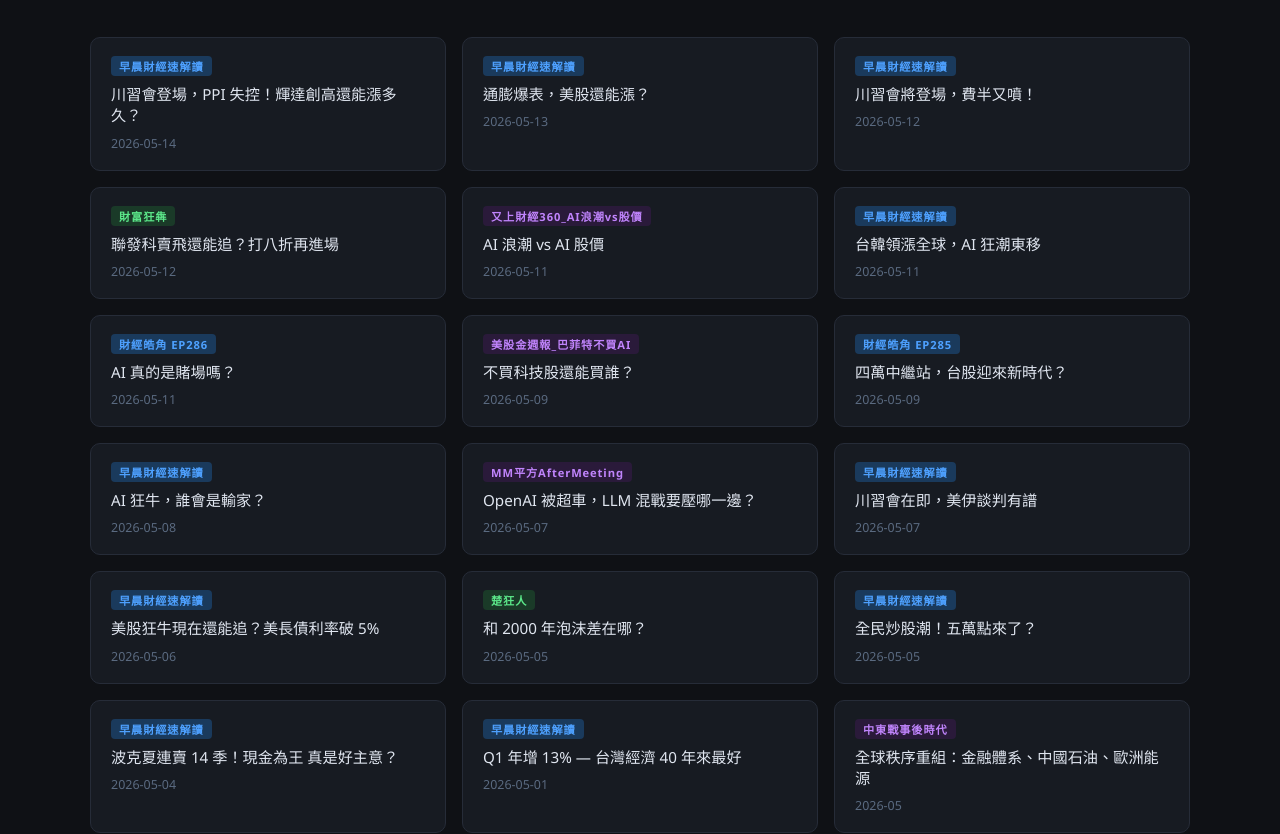
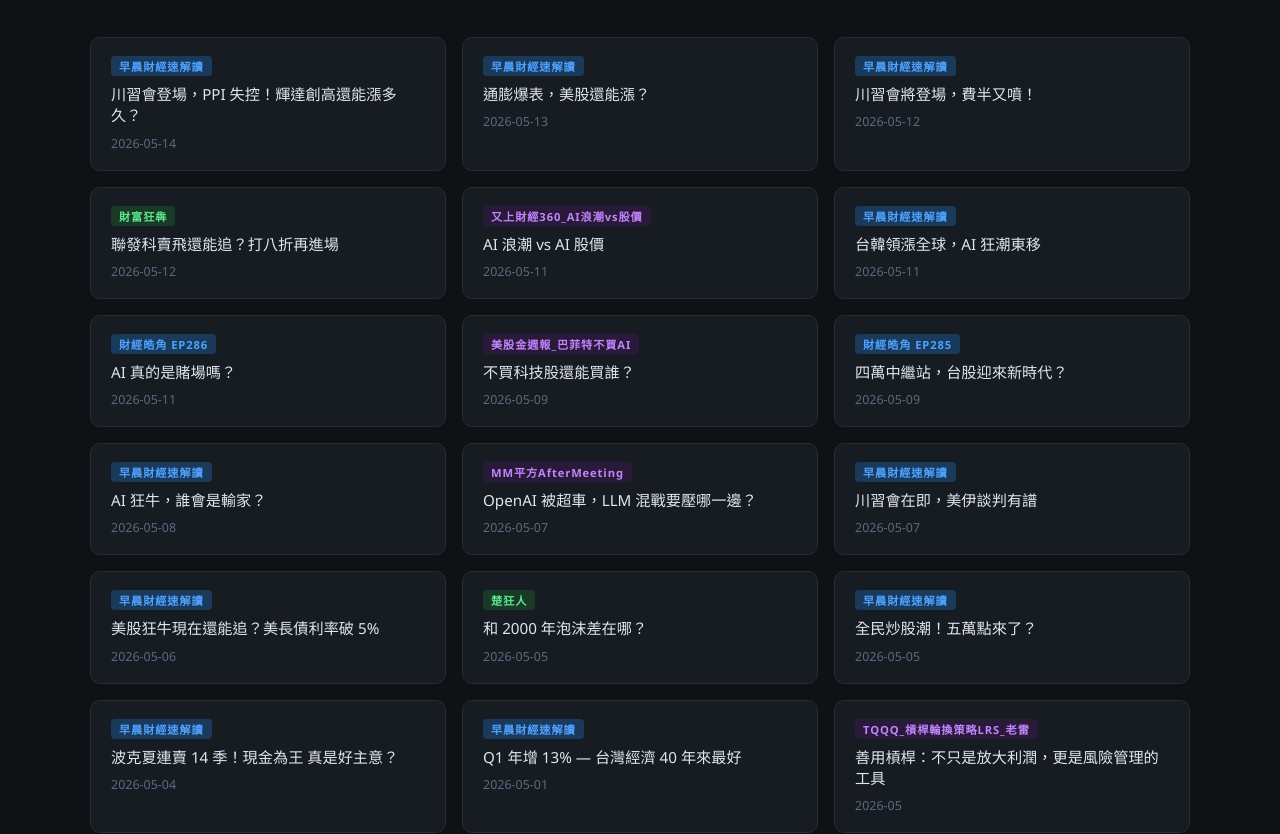
Before and after one commit to realbfu/podcast, a website: page report/index.html in a window 1280 px wide. Shown: the part 118-952 px from the top of the page. Drawn offline with Linux system fonts and the light colour scheme.

Commit message:
chore: 自動更新 index.html 及 .nojekyll

```diff
--- a/report/index.html
+++ b/report/index.html
@@ -159,6 +159,12 @@
       <span class="date">2026-05-01</span>
     </a>
 
+    <a class="card" href="2026_5_TQQQ_槓桿輪換策略LRS_老雷_市場重點簡報.html">
+      <span class="tag tag-other">TQQQ_槓桿輪換策略LRS_老雷</span>
+      <span class="title">善用槓桿：不只是放大利潤，更是風險管理的工具</span>
+      <span class="date">2026-05</span>
+    </a>
+
     <a class="card" href="2026_5_中東戰事後時代_市場重點簡報.html">
       <span class="tag tag-other">中東戰事後時代</span>
       <span class="title">全球秩序重組：金融體系、中國石油、歐洲能源</span>
```
